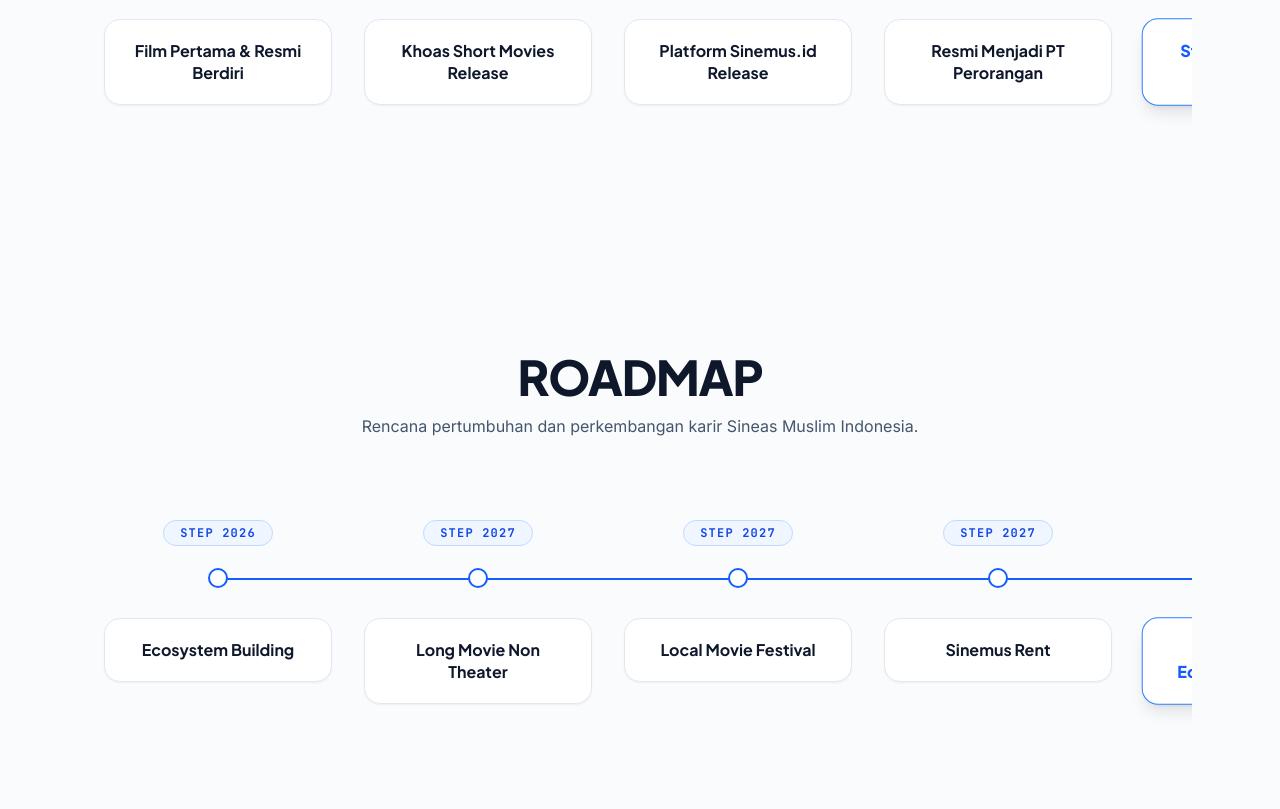
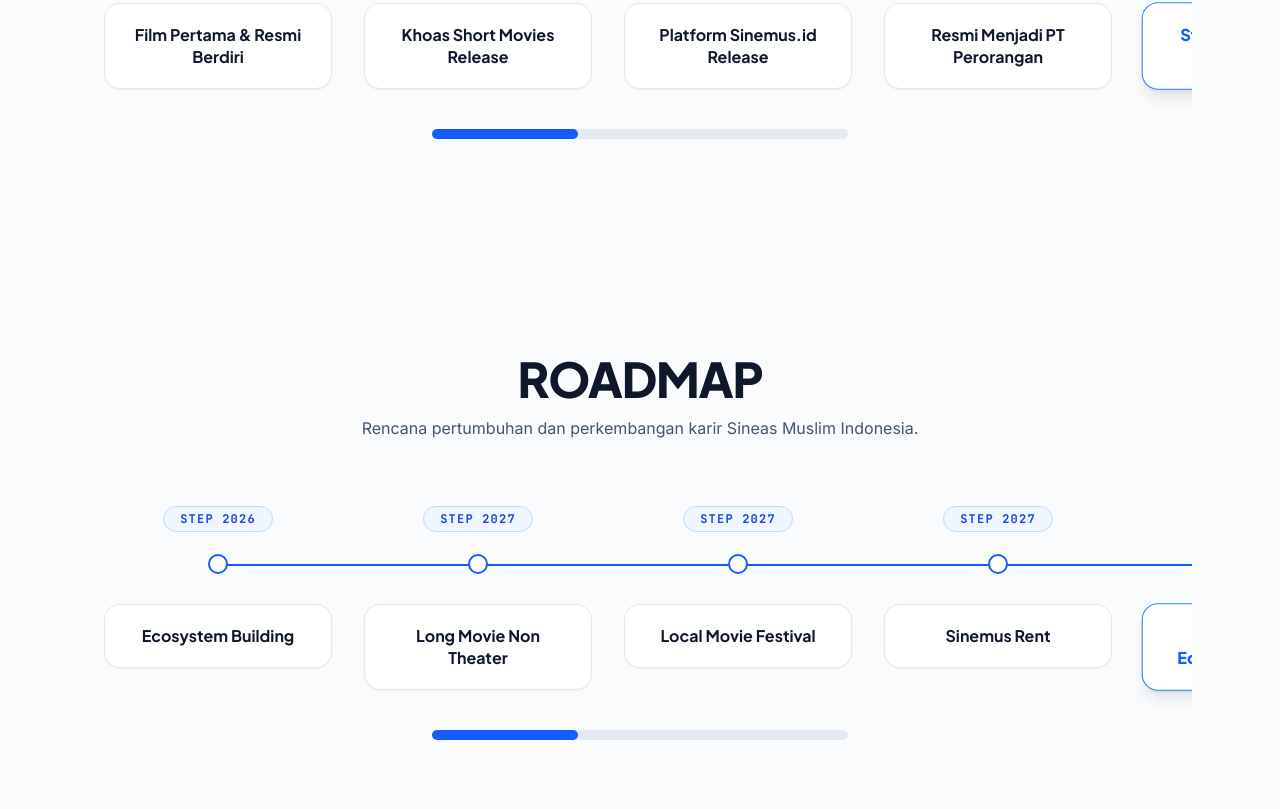
Before and after one commit to sinemusid/corporate-web-personal, a Next.js app: page /about in a window 1280 px wide. Shown: the part 1931-2740 px from the top of the page. Built offline with nearby package versions, Linux system fonts and the light colour scheme.

Commit message:
feat: Implement custom draggable scrollbar for CareerRoadmap and MilestonesTimeline components; enhance styling and functionality

```diff
--- a/src/app/globals.css
+++ b/src/app/globals.css
@@ -265,3 +265,35 @@
   background-repeat: repeat;
   background-position: center;
 }
+
+/* Custom Timeline Horizontal Scrollbar */
+.timeline-scrollbar::-webkit-scrollbar {
+  height: 8px !important;
+}
+.timeline-scrollbar::-webkit-scrollbar-button,
+.timeline-scrollbar::-webkit-scrollbar-button:single-button,
+.timeline-scrollbar::-webkit-scrollbar-button:horizontal:decrement,
+.timeline-scrollbar::-webkit-scrollbar-button:horizontal:increment,
+.timeline-scrollbar::-webkit-scrollbar-button:start,
+.timeline-scrollbar::-webkit-scrollbar-button:end {
+  display: none !important;
+  width: 0 !important;
+  height: 0 !important;
+  background: transparent !important;
+  border: none !important;
+}
+.timeline-scrollbar::-webkit-scrollbar-track {
+  background: #f1f5f9 !important;
+  border-radius: 9999px !important;
+}
+.timeline-scrollbar::-webkit-scrollbar-thumb {
+  background: #2563eb !important;
+  border-radius: 9999px !important;
+}
+.timeline-scrollbar::-webkit-scrollbar-thumb:hover {
+  background: #1d4ed8 !important;
+}
+.timeline-scrollbar {
+  scrollbar-width: thin !important;
+  scrollbar-color: #2563eb #f1f5f9 !important;
+}
--- a/src/features/about-us/components/CareerRoadmap.tsx
+++ b/src/features/about-us/components/CareerRoadmap.tsx
@@ -9,11 +9,24 @@
 
 export const CareerRoadmap: React.FC<CareerRoadmapProps> = ({ data }) => {
   const [activeIndex, setActiveIndex] = useState<number>(data.steps.length - 1);
+  const [scrollProgress, setScrollProgress] = useState<number>(0);
   const scrollRef = useRef<HTMLDivElement>(null);
+  const trackRef = useRef<HTMLDivElement>(null);
+  const isDraggingRef = useRef<boolean>(false);
 
   const total = data.steps.length;
 
   const progressPercentage = total > 1 ? (activeIndex / (total - 1)) * 100 : 100;
+
+  const handleScroll = () => {
+    if (scrollRef.current) {
+      const { scrollLeft, scrollWidth, clientWidth } = scrollRef.current;
+      const maxScroll = scrollWidth - clientWidth;
+      if (maxScroll > 0) {
+        setScrollProgress(scrollLeft / maxScroll);
+      }
+    }
+  };
 
   const scrollToNode = (index: number) => {
     setActiveIndex(index);
@@ -30,8 +43,48 @@
     }
   };
 
+  const handleTrackClick = (e: React.MouseEvent<HTMLDivElement>) => {
+    if (trackRef.current && scrollRef.current) {
+      const rect = trackRef.current.getBoundingClientRect();
+      const clickX = e.clientX - rect.left;
+      const progress = Math.max(0, Math.min(1, clickX / rect.width));
+      const maxScroll = scrollRef.current.scrollWidth - scrollRef.current.clientWidth;
+      scrollRef.current.scrollTo({
+        left: progress * maxScroll,
+        behavior: 'smooth',
+      });
+    }
+  };
+
+  const handleMouseDown = (e: React.MouseEvent) => {
+    e.preventDefault();
+    isDraggingRef.current = true;
+
+    const handleMouseMove = (moveEvent: MouseEvent) => {
+      if (isDraggingRef.current && trackRef.current && scrollRef.current) {
+        const rect = trackRef.current.getBoundingClientRect();
+        const currentX = moveEvent.clientX - rect.left;
+        const progress = Math.max(0, Math.min(1, currentX / rect.width));
+        const maxScroll = scrollRef.current.scrollWidth - scrollRef.current.clientWidth;
+        scrollRef.current.scrollLeft = progress * maxScroll;
+      }
+    };
+
+    const handleMouseUp = () => {
+      isDraggingRef.current = false;
+      window.removeEventListener('mousemove', handleMouseMove);
+      window.removeEventListener('mouseup', handleMouseUp);
+    };
+
+    window.addEventListener('mousemove', handleMouseMove);
+    window.addEventListener('mouseup', handleMouseUp);
+  };
+
+  const thumbWidthPercent = 35;
+  const thumbLeftPercent = scrollProgress * (100 - thumbWidthPercent);
+
   return (
-    <div className="space-y-10 max-w-6xl mx-auto select-none px-4 sm:px-6 py-6">
+    <div className="space-y-6 max-w-6xl mx-auto select-none px-4 sm:px-6 py-6">
       {/* Section Header */}
       <div className="text-center space-y-3 flex flex-col items-center justify-center">
         <h2 className="text-3xl sm:text-4xl md:text-5xl font-heading font-extrabold text-slate-900 uppercase tracking-tight text-center">
@@ -43,9 +96,10 @@
       </div>
 
       {/* Horizontal Track Container */}
-      <div className="relative pt-4 pb-4">
+      <div className="relative pt-4 pb-2">
         <div
           ref={scrollRef}
+          onScroll={handleScroll}
           className="overflow-x-auto no-scrollbar scroll-smooth py-6 px-0 snap-x snap-mandatory"
           style={{ scrollbarWidth: 'none', msOverflowStyle: 'none' }}
         >
@@ -131,6 +185,24 @@
             })}
           </div>
         </div>
+
+        {/* Draggable & Clickable Custom Blue Scroll Bar (NO ARROWS) */}
+        <div className="w-full max-w-xs sm:max-w-sm md:max-w-md mx-auto mt-4 px-4 select-none">
+          <div
+            ref={trackRef}
+            onClick={handleTrackClick}
+            className="w-full h-2.5 bg-slate-200/90 hover:bg-slate-300/80 rounded-full relative cursor-pointer transition-colors"
+          >
+            <div
+              onMouseDown={handleMouseDown}
+              className="absolute top-0 bottom-0 bg-blue-600 hover:bg-blue-700 rounded-full cursor-grab active:cursor-grabbing transition-all duration-75"
+              style={{
+                width: `${thumbWidthPercent}%`,
+                left: `${thumbLeftPercent}%`,
+              }}
+            />
+          </div>
+        </div>
       </div>
     </div>
   );
--- a/src/features/about-us/components/LeadershipSection.tsx
+++ b/src/features/about-us/components/LeadershipSection.tsx
@@ -68,7 +68,7 @@
                 <span className="text-xs font-mono text-blue-600 font-bold uppercase tracking-widest">
                   {ceo.role}
                 </span>
-                <h3 className="text-2xl sm:text-3xl md:text-4xl font-extrabold text-slate-900 font-heading uppercase tracking-wide group-hover:text-blue-600 transition-colors">
+                <h3 className="text-2xl sm:text-3xl md:text-4xl font-extrabold text-slate-900 font-heading uppercase tracking-wide">
                   {ceo.name}
                 </h3>
               </div>
--- a/src/features/about-us/components/MilestonesTimeline.tsx
+++ b/src/features/about-us/components/MilestonesTimeline.tsx
@@ -9,9 +9,22 @@
 
 export const MilestonesTimeline: React.FC<MilestonesTimelineProps> = ({ data }) => {
   const [activeIndex, setActiveIndex] = useState<number>(data.milestones.length - 1);
+  const [scrollProgress, setScrollProgress] = useState<number>(0);
   const scrollRef = useRef<HTMLDivElement>(null);
+  const trackRef = useRef<HTMLDivElement>(null);
+  const isDraggingRef = useRef<boolean>(false);
 
   const total = data.milestones.length;
+
+  const handleScroll = () => {
+    if (scrollRef.current) {
+      const { scrollLeft, scrollWidth, clientWidth } = scrollRef.current;
+      const maxScroll = scrollWidth - clientWidth;
+      if (maxScroll > 0) {
+        setScrollProgress(scrollLeft / maxScroll);
+      }
+    }
+  };
 
   const scrollToNode = (index: number) => {
     setActiveIndex(index);
@@ -28,8 +41,48 @@
     }
   };
 
+  const handleTrackClick = (e: React.MouseEvent<HTMLDivElement>) => {
+    if (trackRef.current && scrollRef.current) {
+      const rect = trackRef.current.getBoundingClientRect();
+      const clickX = e.clientX - rect.left;
+      const progress = Math.max(0, Math.min(1, clickX / rect.width));
+      const maxScroll = scrollRef.current.scrollWidth - scrollRef.current.clientWidth;
+      scrollRef.current.scrollTo({
+        left: progress * maxScroll,
+        behavior: 'smooth',
+      });
+    }
+  };
+
+  const handleMouseDown = (e: React.MouseEvent) => {
+    e.preventDefault();
+    isDraggingRef.current = true;
+
+    const handleMouseMove = (moveEvent: MouseEvent) => {
+      if (isDraggingRef.current && trackRef.current && scrollRef.current) {
+        const rect = trackRef.current.getBoundingClientRect();
+        const currentX = moveEvent.clientX - rect.left;
+        const progress = Math.max(0, Math.min(1, currentX / rect.width));
+        const maxScroll = scrollRef.current.scrollWidth - scrollRef.current.clientWidth;
+        scrollRef.current.scrollLeft = progress * maxScroll;
+      }
+    };
+
+    const handleMouseUp = () => {
+      isDraggingRef.current = false;
+      window.removeEventListener('mousemove', handleMouseMove);
+      window.removeEventListener('mouseup', handleMouseUp);
+    };
+
+    window.addEventListener('mousemove', handleMouseMove);
+    window.addEventListener('mouseup', handleMouseUp);
+  };
+
+  const thumbWidthPercent = 35;
+  const thumbLeftPercent = scrollProgress * (100 - thumbWidthPercent);
+
   return (
-    <div className="space-y-10 max-w-6xl mx-auto select-none px-4 sm:px-6 py-6">
+    <div className="space-y-6 max-w-6xl mx-auto select-none px-4 sm:px-6 py-6">
       {/* Section Header */}
       <div className="text-center space-y-3 flex flex-col items-center justify-center">
         <h2 className="text-3xl sm:text-4xl md:text-5xl font-heading font-extrabold text-slate-900 uppercase tracking-tight text-center">
@@ -41,9 +94,10 @@
       </div>
 
       {/* Horizontal Scroll Track Container */}
-      <div className="relative pt-4 pb-4">
+      <div className="relative pt-4 pb-2">
         <div
           ref={scrollRef}
+          onScroll={handleScroll}
           className="overflow-x-auto no-scrollbar scroll-smooth py-6 px-0"
           style={{ scrollbarWidth: 'none', msOverflowStyle: 'none' }}
         >
@@ -134,6 +188,24 @@
             })}
           </div>
         </div>
+
+        {/* Draggable & Clickable Custom Blue Scroll Bar (NO ARROWS) */}
+        <div className="w-full max-w-xs sm:max-w-sm md:max-w-md mx-auto mt-4 px-4 select-none">
+          <div
+            ref={trackRef}
+            onClick={handleTrackClick}
+            className="w-full h-2.5 bg-slate-200/90 hover:bg-slate-300/80 rounded-full relative cursor-pointer transition-colors"
+          >
+            <div
+              onMouseDown={handleMouseDown}
+              className="absolute top-0 bottom-0 bg-blue-600 hover:bg-blue-700 rounded-full cursor-grab active:cursor-grabbing transition-all duration-75"
+              style={{
+                width: `${thumbWidthPercent}%`,
+                left: `${thumbLeftPercent}%`,
+              }}
+            />
+          </div>
+        </div>
       </div>
     </div>
   );
--- a/src/features/about-us/components/design-structure/ConnectorLines.tsx
+++ b/src/features/about-us/components/design-structure/ConnectorLines.tsx
@@ -10,7 +10,6 @@
 export const CEOTrunkLine: React.FC = () => (
   <div className="flex flex-col items-center z-10">
     <div className="w-[1px] h-8 bg-slate-300" />
-    <JointDot className="-mt-1.5 hidden md:block" />
   </div>
 );
 
```
